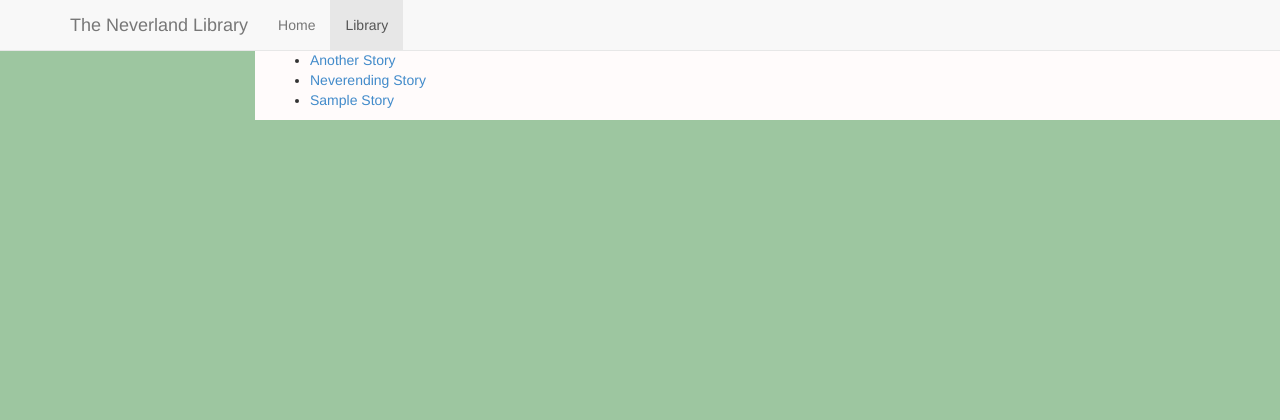
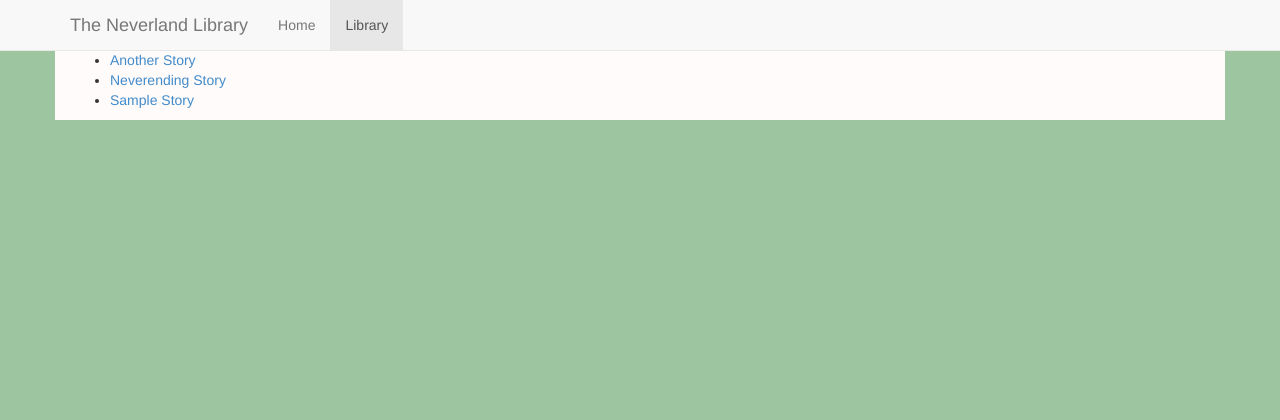
Before and after one commit to pathunstrom/neverlandlibrary, a Flask app: page /library/ in a window 1280 px wide; the page is wider, and only the part inside the window is pictured. Shown: the top 420 px of that part. Run offline with Flask 2, Linux system fonts and the light colour scheme; some libraries are stand-ins or nearby versions.

Commit message:
Attempted CSS fix

```diff
--- a/neverlandlibrary/static/neverland.css
+++ b/neverlandlibrary/static/neverland.css
@@ -1,5 +1,4 @@
 body {
-    max-width: 55em;
     margin: auto;
     background-color: #9DC6A0;
     padding-top: 50px;
```
